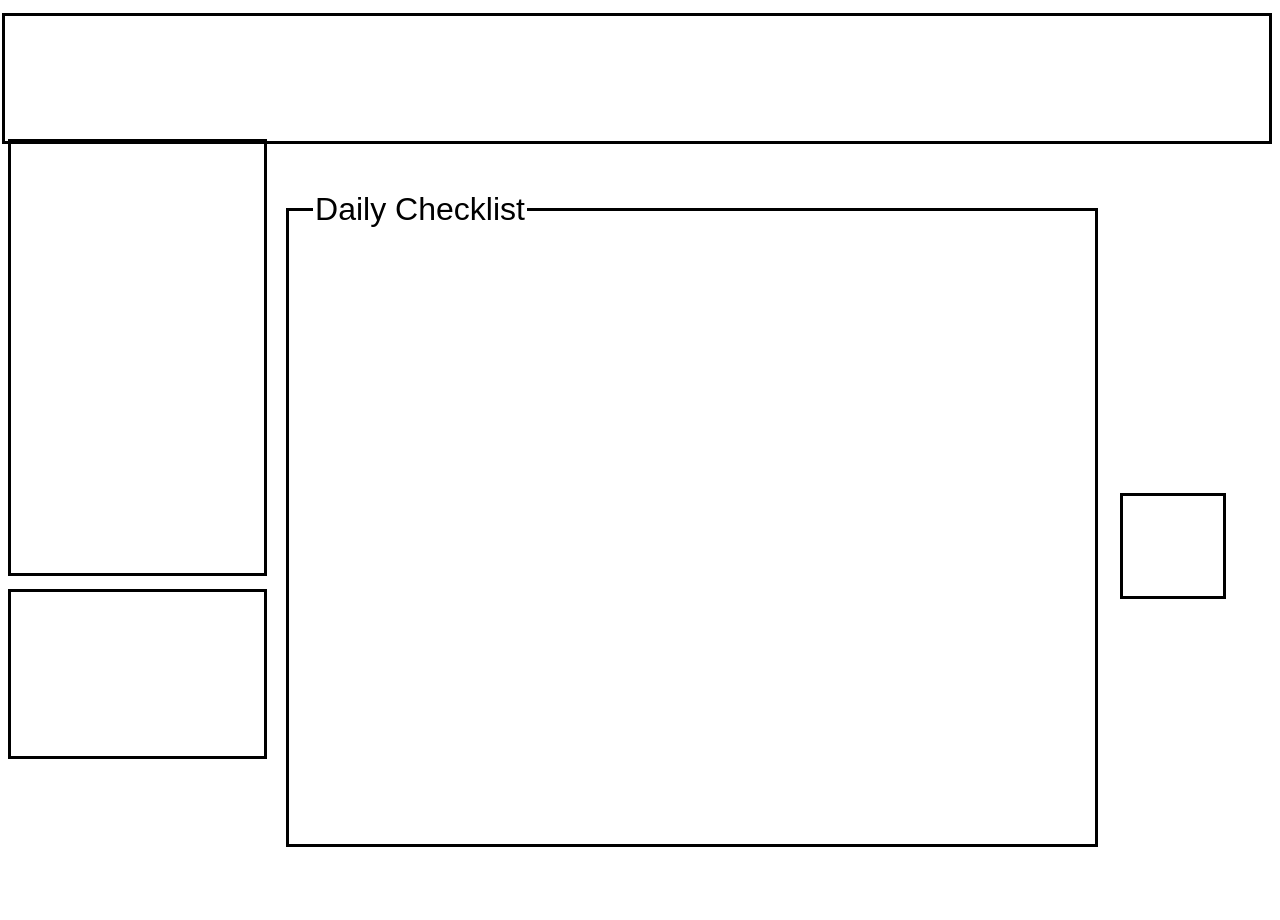
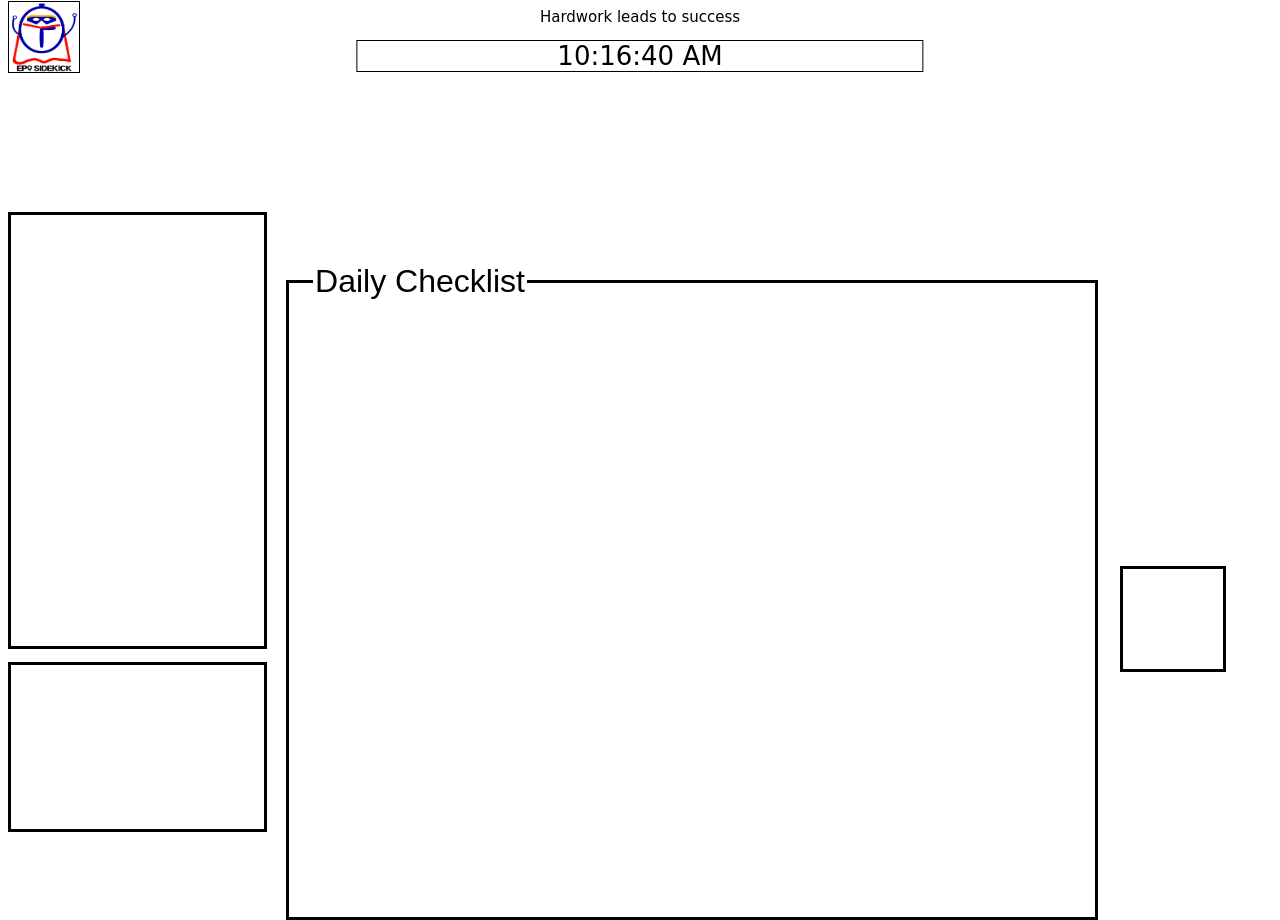
Before and after one commit to violeteye1234/EPQ-SideKick, a plain HTML site: page DailyChecklist.html in a window 1280 px wide. Before the commit the page ends 847 px from the top, so only its background shows below. Drawn offline with Linux system fonts and the light colour scheme.

Commit message:
dailyChecklist-header

```diff
--- a/DailyChecklist.html
+++ b/DailyChecklist.html
@@ -2,11 +2,18 @@
     <head>
         <style>
             .header{
-                border: 3px solid black;
-                height: 16%;
+                display: inline;
+                height: 70px;
                 width: 100%;
-                float: right;
-                margin-top: -10%;
+                margin-top: -20%;
+                font-size: 15px;
+                font-family: 'Florence', cursive;
+                overflow: hidden;
+            }
+            #logo{
+                display: inline-block;
+                border: 1px solid black;
+                margin-top: -2%;
             }
             .tabs{
                 display: block;
@@ -37,10 +44,56 @@
                 margin-left: 88%;
                 margin-top: -28%;
             }
+            .clock{
+			top: 7%;
+			left: 50%;
+			transform: translateX(-50%) translateY(-50%);
+			color: black;
+			font-size: 26px;
+            position: absolute;
+            font-family: 'Bungee Shade', cursive;
+            border: 0.5px solid black;
+            padding: 0px 200px 0px 200px;
+            }
         </style>
+        <div id="MyClockDisplay" class = "clock"></div>
+        <script type="text/javascript">
+            function showTime(){
+                var date = new Date();
+                var h = date.getHours(); //0-23
+                var m = date.getMinutes(); //0-59
+                var s = date.getSeconds(); //0-59
+                var session = "AM";
+
+                if (h == 0){
+                    h = 12;
+                }
+                if (h>12){
+                    h = h - 12;
+                    session = "PM"
+                }
+                if (h == 12 & s>0){
+                    session = "PM"
+                }
+
+                h = (h < 10) ? "0" + h : h;
+                m = (m < 10) ? "0" + m : m;
+                s = (s < 10) ? "0" + s : s;
+
+                var time = h + ":" + m + ":" + s + " " + session;
+                document.getElementById("MyClockDisplay").innerText = time;
+                document.getElementById("MyClockDisplay").textContent  = time;
+
+                setTimeout(showTime, 1000);
+            }
+            showTime();
+        </script>
     </head>
     <body>
-        <div class = "header"></div>
+        <div class = "header"><center>Hardwork leads to success</center></div>
+        <div id = "logo">
+            <img src = "Logo.png" width = "70" height = "70">
+        </div>
         <div class = "tabs"></div>
         <div class = "calendar"></div>
         <fieldset class="dailyChecklist">
```
Also changed, not shown: Logo.png (added).
